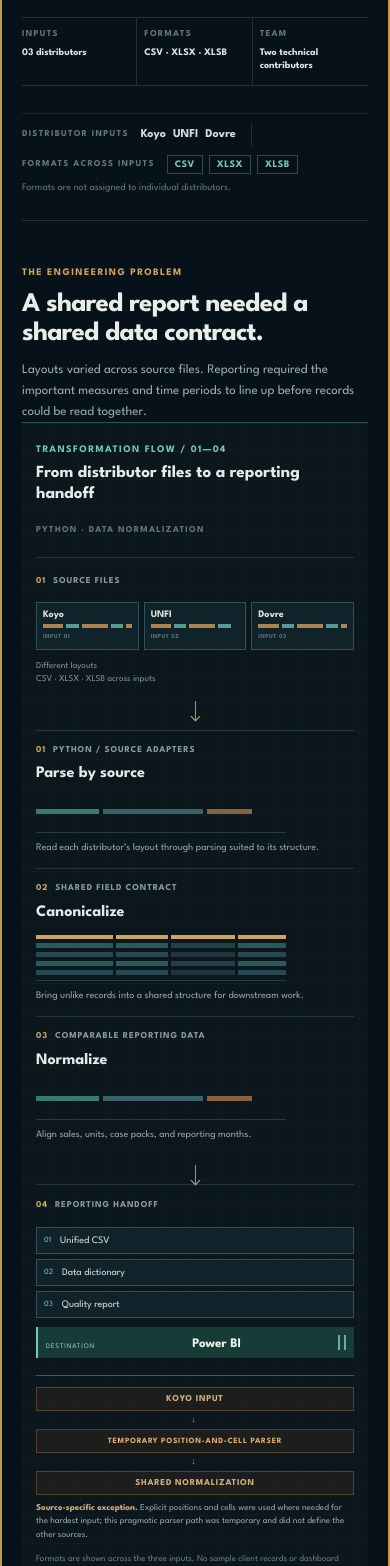
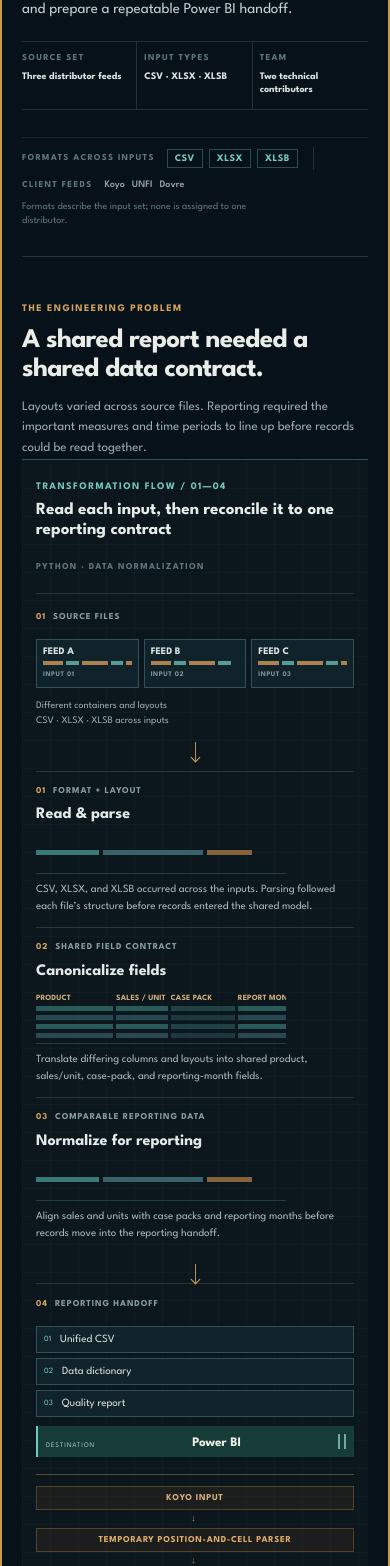
Before and after one commit to joshuaAryy/personal-portfolio, a React (Vite) app: page /experience/stush-patties in a window 390 px wide. Shown: the part 363-1929 px from the top of the page. Built offline with nearby package versions, Linux system fonts and the light colour scheme.

Commit message:
Redesign Stush case around data pipeline

```diff
--- a/src/StushPattiesCase.tsx
+++ b/src/StushPattiesCase.tsx
@@ -1,24 +1,25 @@
 import "./stush-case-study.css";
 
-const inputs = ["Koyo", "UNFI", "Dovre"];
+const inputs = ["FEED A", "FEED B", "FEED C"];
+const contributors = ["Koyo", "UNFI", "Dovre"];
 const formats = ["CSV", "XLSX", "XLSB"];
 const stages = [
   {
     index: "01",
-    name: "Parse by source",
-    detail: "Read each distributor’s layout through parsing suited to its structure.",
-    code: "PYTHON / SOURCE ADAPTERS",
+    name: "Read & parse",
+    detail: "CSV, XLSX, and XLSB occurred across the inputs. Parsing followed each file’s structure before records entered the shared model.",
+    code: "FORMAT + LAYOUT",
   },
   {
     index: "02",
-    name: "Canonicalize",
-    detail: "Bring unlike records into a shared structure for downstream work.",
+    name: "Canonicalize fields",
+    detail: "Translate differing columns and layouts into shared product, sales/unit, case-pack, and reporting-month fields.",
     code: "SHARED FIELD CONTRACT",
   },
   {
     index: "03",
-    name: "Normalize",
-    detail: "Align sales, units, case packs, and reporting months.",
+    name: "Normalize for reporting",
+    detail: "Align sales and units with case packs and reporting months before records move into the reporting handoff.",
     code: "COMPARABLE REPORTING DATA",
   },
 ];
@@ -26,11 +27,11 @@ const stages = [
 function DataGrid() {
   return (
     <div className="stush-data-grid" aria-hidden="true">
-      <div className="stush-data-grid__head">
-        <i />
-        <i />
-        <i />
-        <i />
+      <div className="stush-data-grid__head" aria-hidden="true">
+        <span>PRODUCT</span>
+        <span>SALES / UNIT</span>
+        <span>CASE PACK</span>
+        <span>REPORT MONTH</span>
       </div>
       {Array.from({ length: 4 }, (_, row) => (
         <div className="stush-data-grid__row" key={row}>
@@ -54,22 +55,23 @@ export default function StushPattiesCase() {
         <h1 id="stush-title">A reporting pipeline for data that arrived in different shapes.</h1>
         <div className="stush-data-hero__bottom">
           <p>
-            I contributed to a Python workflow that parsed and normalized three distributors’ sales files,
-            preparing a more repeatable path into reporting.
+            I contributed Python parsing and normalization to bring incompatible distributor files into a
+            shared schema, align sales, units, case packs, and reporting months, and prepare a repeatable
+            Power BI handoff.
           </p>
           <dl className="stush-facts" aria-label="Project scope">
-            <div><dt>INPUTS</dt><dd>03 distributors</dd></div>
-            <div><dt>FORMATS</dt><dd>CSV · XLSX · XLSB</dd></div>
+            <div><dt>SOURCE SET</dt><dd>Three distributor feeds</dd></div>
+            <div><dt>INPUT TYPES</dt><dd>CSV · XLSX · XLSB</dd></div>
             <div><dt>TEAM</dt><dd>Two technical contributors</dd></div>
           </dl>
         </div>
         <div className="stush-source-band" aria-label="Distributor inputs">
-          <span className="stush-source-band__label">DISTRIBUTOR INPUTS</span>
-          <ul>{inputs.map((input) => <li key={input}>{input}</li>)}</ul>
-          <span className="stush-source-band__divider" aria-hidden="true" />
           <span className="stush-source-band__label">FORMATS ACROSS INPUTS</span>
           <ul className="stush-format-list">{formats.map((format) => <li key={format}>{format}</li>)}</ul>
-          <span className="stush-source-band__note">Formats are not assigned to individual distributors.</span>
+          <span className="stush-source-band__divider" aria-hidden="true" />
+          <span className="stush-source-band__label">CLIENT FEEDS</span>
+          <ul className="stush-source-band__clients">{contributors.map((input) => <li key={input}>{input}</li>)}</ul>
+          <span className="stush-source-band__note">Formats describe the input set; none is assigned to one distributor.</span>
         </div>
       </header>
 
@@ -89,7 +91,7 @@ export default function StushPattiesCase() {
           <div className="stush-pipeline__topline">
             <div>
               <span className="stush-overline">TRANSFORMATION FLOW / 01—04</span>
-              <h3 id="stush-pipeline-title">From distributor files to a reporting handoff</h3>
+              <h3 id="stush-pipeline-title">Read each input, then reconcile it to one reporting contract</h3>
             </div>
             <span className="stush-pipeline__language">PYTHON · DATA NORMALIZATION</span>
           </div>
@@ -106,7 +108,7 @@ export default function StushPattiesCase() {
                   <span className="stush-file__index">INPUT 0{index + 1}</span>
                 </div>
               ))}
-              <p>Different layouts<br />CSV · XLSX · XLSB across inputs</p>
+              <p>Different containers and layouts<br />CSV · XLSX · XLSB across inputs</p>
             </div>
           </div>
 
@@ -137,10 +139,34 @@ export default function StushPattiesCase() {
 
           <aside className="stush-exception" aria-label="Koyo parser exception">
             <div className="stush-exception__route"><span>KOYO INPUT</span><i aria-hidden="true">→</i><strong>TEMPORARY POSITION-AND-CELL PARSER</strong><i aria-hidden="true">→</i><span>SHARED NORMALIZATION</span></div>
-            <p><b>Source-specific exception.</b> Explicit positions and cells were used where needed for the hardest input; this pragmatic parser path was temporary and did not define the other sources.</p>
+            <p><b>Source-specific exception.</b> Koyo was the hardest input. Explicit positions and cells handled the layout pragmatically; this temporary parser branch then fed the shared normalization path.</p>
           </aside>
-          <figcaption>Formats are shown across the three inputs. No sample client records or dashboard outputs are reproduced.</figcaption>
+          <figcaption>Format labels describe the input set; they are not mapped one-to-one to distributors.</figcaption>
         </figure>
+
+        <section className="stush-contract" aria-labelledby="stush-contract-title">
+          <div className="stush-contract__heading">
+            <p className="stush-overline">THE RECONCILIATION CONTRACT</p>
+            <h3 id="stush-contract-title">A file could be read correctly and still be hard to compare.</h3>
+          </div>
+          <ol className="stush-contract__steps">
+            <li>
+              <span>01 / INPUT</span>
+              <h4>Separate container from source</h4>
+              <p>CSV, XLSX, and XLSB describe how an input is packaged. They occurred across the distributors and are not mapped one-to-one.</p>
+            </li>
+            <li>
+              <span>02 / SHARED FIELDS</span>
+              <h4>Decouple reporting from layout</h4>
+              <p>Different column labels and layouts needed to resolve into one schema before sales and units could be considered together.</p>
+            </li>
+            <li>
+              <span>03 / REPORTING GRAIN</span>
+              <h4>Align the comparison basis</h4>
+              <p>Case packs and reporting months had to line up with sales and units so the handoff reflected the client’s reporting question.</p>
+            </li>
+          </ol>
+        </section>
       </section>
 
       <section className="stush-ownership" id="stush-role">
@@ -150,12 +176,14 @@ export default function StushPattiesCase() {
         </div>
         <div className="stush-ownership__details">
           <p>
-            I contributed to Python parsing and normalization, helped shape the shared schema, and worked
-            through practical data rules with the reporting needs in view.
+            I contributed to Python parsing and normalization and helped shape the shared schema and
+            practical data rules around the reporting need. That meant treating the files as inputs to a
+            repeatable transformation, rather than treating each workbook as the report itself.
           </p>
           <p>
             This was a two-person technical team with Shiv. Regular stakeholder conversations helped turn
-            the client’s business requirement into a repeatable workflow and a useful handoff.
+            the client’s business requirement into a repeatable workflow and a handoff that included the
+            unified CSV, data dictionary, and quality report for Power BI use.
           </p>
           <div className="stush-project-context">
             <span>PROJECT CONTEXT</span>
--- a/src/stush-case-study.css
+++ b/src/stush-case-study.css
@@ -110,10 +110,11 @@
 .stush-source-band__label { color: var(--stush-faint); white-space: nowrap; font-size: 9px; }
 .stush-source-band ul { display: flex; gap: 7px; }
 .stush-source-band li { color: #d6dfdf; font-size: 12px; font-weight: 650; }
+.stush-source-band__clients li { color: #8ea0a5; font-size: 10px; font-weight: 600; }
 .stush-source-band__divider { width: 1px; height: 23px; margin: 0 3px; background: var(--stush-rule); }
 .stush-source-band .stush-format-list { gap: 6px; }
 .stush-format-list li { padding: 4px 7px; border: 1px solid rgba(114, 201, 188, .32); color: var(--stush-teal); font-size: 10px; letter-spacing: .04em; }
-.stush-source-band__note { margin-left: auto; color: var(--stush-faint); font-size: 10px; text-align: right; }
+.stush-source-band__note { max-width: 240px; margin-left: auto; color: var(--stush-faint); font-size: 10px; line-height: 1.4; text-align: right; }
 
 .stush-problem-map { padding: 45px 0 0; }
 .stush-section-heading { display: grid; grid-template-columns: minmax(0, 1fr) minmax(260px, .55fr); align-items: end; gap: 40px; }
@@ -153,8 +154,8 @@
 .stush-file__fields i { display: block; width: 23%; height: 4px; flex: 0 0 auto; background: #bf8d55; opacity: .9; }
 .stush-file__fields i:nth-child(even) { width: 14%; background: #5eaaa0; }
 .stush-file__fields i:nth-child(3) { width: 29%; }
-.stush-file__index { grid-column: 1 / -1; color: #60747b; font-size: 7px; letter-spacing: .08em; }
-.stush-file-stack > p { padding-top: 5px; color: #809399; font-size: 9px; line-height: 1.5; }
+.stush-file__index { grid-column: 1 / -1; color: #81969b; font-size: 8px; letter-spacing: .08em; }
+.stush-file-stack > p { padding-top: 5px; color: #9aabb1; font-size: 10px; line-height: 1.5; }
 
 .stush-pipeline__connector { grid-column: 2; grid-row: 2; position: relative; align-self: center; height: 1px; background: #bd8b52; }
 .stush-pipeline__connector::after { position: absolute; top: -3px; right: 0; width: 6px; height: 6px; border-top: 1px solid #d4a05e; border-right: 1px solid #d4a05e; content: ""; transform: rotate(45deg); }
@@ -162,7 +163,7 @@
 .stush-transform { min-width: 0; padding: 0 14px; border-left: 1px solid var(--stush-rule); }
 .stush-transform:first-child { border-left: 0; padding-left: 0; }
 .stush-transform h4 { margin-top: 12px; color: #e2e9e6; font-size: 16px; line-height: 1.2; }
-.stush-transform > p { margin-top: 10px; color: #96a8ad; font-size: 10px; line-height: 1.5; }
+.stush-transform > p { margin-top: 10px; color: #a9b8ba; font-size: 11px; line-height: 1.5; }
 .stush-transform__signal { display: flex; height: 43px; align-items: center; gap: 4px; margin-top: 7px; border-bottom: 1px solid rgba(114, 201, 188, .22); }
 .stush-transform__signal i { display: block; width: 25%; height: 5px; background: #387b75; }
 .stush-transform__signal i:nth-child(2) { width: 40%; background: #37626a; }
@@ -170,7 +171,7 @@
 .stush-data-grid { display: grid; gap: 4px; margin-top: 8px; padding: 5px 0; border-bottom: 1px solid rgba(114, 201, 188, .22); }
 .stush-data-grid__head,
 .stush-data-grid__row { display: grid; grid-template-columns: 1.2fr .8fr 1fr .75fr; gap: 3px; }
-.stush-data-grid__head i { height: 4px; background: #d2a25f; }
+.stush-data-grid__head span { overflow: hidden; color: #d0ad79; font-size: 8px; font-weight: 700; letter-spacing: .02em; text-overflow: clip; white-space: nowrap; }
 .stush-data-grid__row i { display: block; height: 5px; background: #285b5a; }
 .stush-data-grid__row:nth-child(odd) i { background: #294851; }
 .stush-data-grid__row i:nth-child(3) { opacity: .65; }
@@ -178,7 +179,7 @@
 .stush-pipeline__connector--last { grid-column: 4; grid-row: 2; }
 .stush-handoff-stage { grid-column: 5; grid-row: 2; min-width: 0; padding: 20px 0 8px; border-left: 1px solid var(--stush-rule); padding-left: 16px; }
 .stush-handoff-stage ul { display: grid; gap: 5px; margin-top: 15px; }
-.stush-handoff-stage li { display: flex; gap: 9px; align-items: center; min-height: 27px; padding: 0 7px; border: 1px solid #31515a; color: #d7e0de; background: #11232a; font-size: 10px; }
+.stush-handoff-stage li { display: flex; gap: 9px; align-items: center; min-height: 27px; padding: 0 7px; border: 1px solid #31515a; color: #d7e0de; background: #11232a; font-size: 11px; }
 .stush-handoff-stage li span { color: var(--stush-teal); font-size: 8px; }
 .stush-powerbi { display: flex; justify-content: space-between; align-items: end; gap: 6px; margin-top: 9px; padding: 8px; background: #173c38; border-left: 2px solid var(--stush-teal); }
 .stush-powerbi span { color: #99c7bd; font-size: 7px; letter-spacing: .12em; }
@@ -189,11 +190,30 @@
 .stush-exception__route { display: grid; grid-template-columns: auto 22px minmax(170px, .95fr) 22px minmax(0, 1fr); align-items: center; gap: 8px; color: #d9b17d; font-size: 9px; font-weight: 700; letter-spacing: .08em; }
 .stush-exception__route > span,
 .stush-exception__route > strong { padding: 7px 9px; border: 1px solid rgba(205, 151, 81, .3); background: rgba(91, 61, 32, .2); }
-.stush-exception__route strong { color: #e3af69; font-size: 8px; text-align: center; }
+.stush-exception__route strong { color: #e3af69; font-size: 9px; text-align: center; }
 .stush-exception__route > i { color: #c69050; font-style: normal; text-align: center; }
-.stush-exception > p { max-width: 1050px; margin-top: 7px; color: #98a8aa; font-size: 9px; line-height: 1.5; }
+.stush-exception > p { max-width: 1050px; margin-top: 7px; color: #a9b8ba; font-size: 10px; line-height: 1.5; }
 .stush-exception > p b { color: #d8b17b; }
-.stush-pipeline figcaption { grid-column: 1 / -1; padding-top: 11px; color: #697e84; font-size: 9px; }
+.stush-pipeline figcaption { grid-column: 1 / -1; padding-top: 11px; color: #87999d; font-size: 10px; }
+
+.stush-contract {
+  display: grid;
+  grid-template-columns: minmax(220px, .72fr) minmax(0, 1.8fr);
+  gap: 44px;
+  margin-top: 34px;
+  padding: 23px 0 25px;
+  border-top: 1px solid var(--stush-rule);
+  border-bottom: 1px solid var(--stush-rule);
+}
+
+.stush-contract__heading .stush-overline { margin-bottom: 10px; color: var(--stush-teal); }
+.stush-contract__heading h3 { max-width: 360px; color: #e1e9e6; font-size: 20px; line-height: 1.2; }
+.stush-contract__steps { display: grid; grid-template-columns: repeat(3, minmax(0, 1fr)); }
+.stush-contract__steps li { min-width: 0; padding: 2px 18px 0; border-left: 1px solid var(--stush-rule); }
+.stush-contract__steps li:first-child { padding-left: 0; border-left: 0; }
+.stush-contract__steps li > span { color: #87b9b0; font-size: 9px; font-weight: 700; letter-spacing: .1em; }
+.stush-contract__steps h4 { margin-top: 9px; color: #dce5e2; font-size: 12px; line-height: 1.35; }
+.stush-contract__steps p { margin-top: 7px; color: #a2b0b3; font-size: 11px; line-height: 1.55; }
 
 .stush-ownership { display: grid; grid-template-columns: minmax(0, .8fr) minmax(0, 1.2fr); gap: 64px; padding: 52px 0; border-bottom: 1px solid var(--stush-rule); }
 .stush-ownership__title .stush-overline { margin-bottom: 11px; }
@@ -218,6 +238,7 @@
   .stush-handoff-stage ul { grid-template-columns: repeat(3, minmax(0, 1fr)); }
   .stush-powerbi { max-width: 240px; }
   .stush-ownership { gap: 34px; }
+  .stush-contract { grid-template-columns: 1fr; gap: 19px; }
 }
 
 @media (max-width: 740px) {
@@ -237,7 +258,7 @@
   .stush-file-stack { grid-template-columns: repeat(3, minmax(0, 1fr)); gap: 5px; }
   .stush-file { grid-template-columns: 1fr; gap: 5px; padding: 7px 6px; }
   .stush-file strong { font-size: 10px; }
-  .stush-file__index { font-size: 6px; }
+  .stush-file__index { font-size: 7px; }
   .stush-file-stack > p { grid-column: 1 / -1; }
   .stush-pipeline__connector,
   .stush-pipeline__connector--last { display: block; grid-column: 1; grid-row: auto; justify-self: center; width: 1px; height: 19px; background: #bd8b52; }
@@ -258,6 +279,14 @@
   .stush-exception__route > span,
   .stush-exception__route > strong { text-align: center; }
   .stush-pipeline figcaption { line-height: 1.5; }
+  .stush-contract { gap: 16px; margin-top: 25px; padding: 18px 0; }
+  .stush-contract__heading h3 { max-width: 430px; font-size: 18px; }
+  .stush-contract__steps { grid-template-columns: 1fr; }
+  .stush-contract__steps li,
+  .stush-contract__steps li:first-child { padding: 13px 0; border-top: 1px solid var(--stush-rule); border-left: 0; }
+  .stush-contract__steps li:first-child { border-top: 0; }
+  .stush-contract__steps h4 { margin-top: 5px; }
+  .stush-contract__steps p { max-width: 430px; }
   .stush-ownership { grid-template-columns: 1fr; gap: 19px; padding: 37px 0; }
   .stush-ownership__details { grid-template-columns: 1fr; gap: 14px; }
   .stush-project-context { grid-column: 1; }
```
Also changed, not shown: 3 other files (tests, documents, lock files or other folders).
